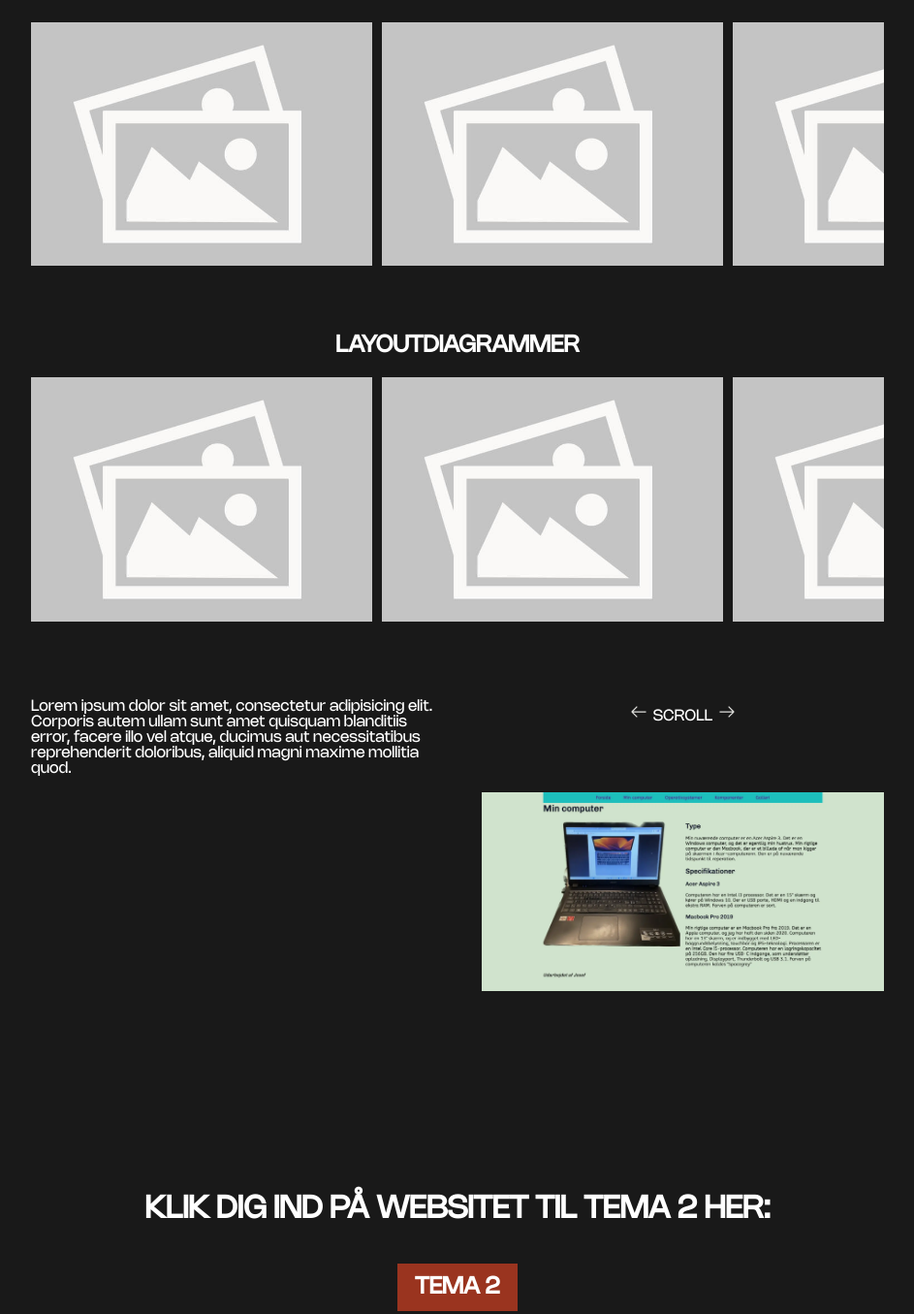
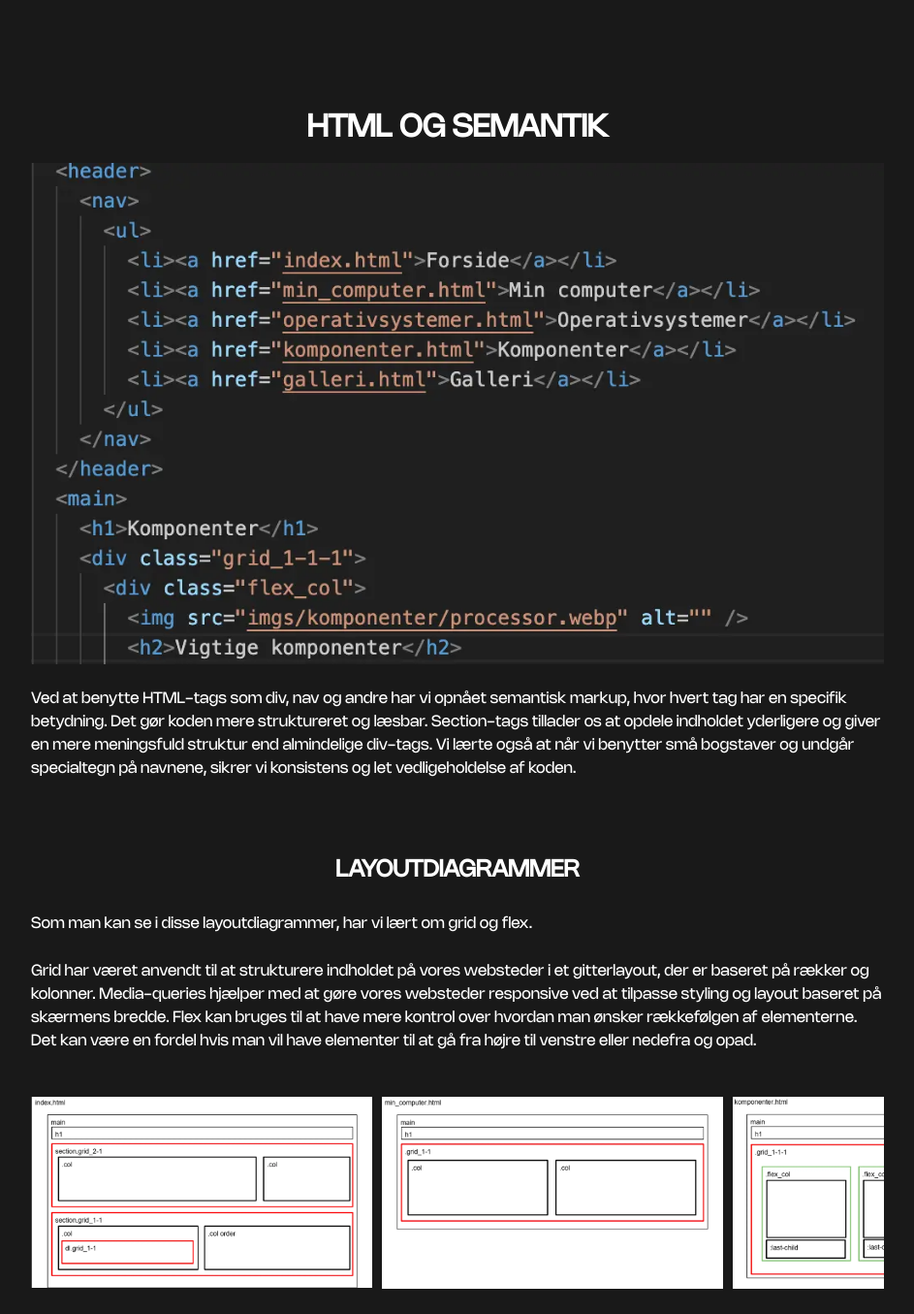
Before and after one commit to josefalnajaar/06_portfolio, a plain HTML site: page tema_2.html in a window 1280 px wide. Shown: the part 651-2006 px from the top of the page at 97% size, without its empty margins (168-1111 px from the left). Drawn offline with Linux system fonts and the light colour scheme.

Commit message:
Tema 2 opdateret tekst og billeder

```diff
--- a/generel.css
+++ b/generel.css
@@ -90,6 +90,13 @@ nav a:hover {
 }
 
 /* OVERSKRIFT STYLE */
+
+.tema p,
+.tema h3 {
+  line-height: 1.5;
+  margin-bottom: 25px;
+}
+
 .tema_knap {
   display: inline-block;
   padding: 12px;
@@ -102,6 +109,7 @@ nav a:hover {
 
 .tema_knap h3 {
   mix-blend-mode: soft-light;
+  margin: 0;
 }
 
 .tema_knap.tema2 {
@@ -291,6 +299,24 @@ main {
   bottom: 0;
 }
 
+/* HTML OG SEMANTIK */
+
+.html_overskrift h1 {
+  text-align: center;
+}
+
+.html_og_semantik {
+  display: flex;
+  flex-direction: column;
+  gap: 20px;
+  margin-bottom: 50px;
+}
+
+.html_billede img {
+  width: 50px;
+  height: auto;
+}
+
 .lidt_om_mig {
   background-color: #9a341f;
 }
@@ -403,12 +429,12 @@ main {
   align-items: center;
   justify-content: center;
   margin: auto;
-  margin-bottom: 50px;
   margin-top: 10px;
 }
 
 .pile p {
   color: white;
+  margin: 0;
 }
 
 .pile img {
@@ -581,7 +607,7 @@ main {
 }
 
 .pile_info img,
-p {
+.pile_info p {
   margin-top: 10px;
 }
 
@@ -728,7 +754,22 @@ p {
   .forsidebokse_links:hover h3 {
     opacity: 1;
   }
+  /* HTML OG SEMANTIK */
+  .html_overskrift h1 {
+    text-align: center;
+  }
 
+  .html_og_semantik {
+    display: flex;
+    flex-direction: column;
+    gap: 20px;
+    margin-bottom: 50px;
+  }
+
+  .html_billede img {
+    width: 50px;
+    height: auto;
+  }
   /* WIREFRAMES */
 
   .wireframes_billeder {
@@ -782,11 +823,21 @@ p {
     object-fit: cover;
   }
 
+  .layoutdiagrammer_titel {
+    margin-bottom: 20px;
+  }
+
   .layoutdiagrammer h3 {
     text-align: center;
     font-size: 1.5rem;
   }
   /* FORKLARING */
+
+  .tema p {
+    line-height: 1.5;
+    margin-bottom: 25px;
+  }
+
   .forskellige_sider_forklaring {
     margin-bottom: 20px;
   }
@@ -813,6 +864,10 @@ p {
 
   .pile_info {
     display: none;
+  }
+
+  .pile p {
+    margin: 0;
   }
 
   /* KLIK VIDERE */
--- a/tema_2.html
+++ b/tema_2.html
@@ -42,14 +42,45 @@
           </div>
           <div class="tema_forklaring">
             <p>
-              Lorem ipsum dolor, sit amet consectetur adipisicing elit. Illum
-              doloremque, sapiente voluptates aut laboriosam, consectetur dicta
-              non minus quaerat rerum quas autem, maiores velit rem. Unde saepe
-              molestiae animi adipisci!
+              I tema 2 skulle vi lave vores egen hjemmeside, som var bestemt af
+              færdigtegnede layoutdaigrammer og wireframes. Vi fik dog
+              muligheden for at style hjemmesiden som vi ønskede med egne valg
+              af farver.
+            </p>
+            <p>
+              I dette forløb har vi udforsket vigtige teknikker inden for
+              oprettelse af digitale brugergrænseflader. Fra semantisk markup og
+              navnekonventioner til designkonventioner og Gestaltlovene har vi
+              dykket ned i essentielle elementer af webdesign.
+            </p>
+            <p>
+              Derudover har vi også fået introduceret nye værktøjer som grid,
+              media queries, flex og Figma for at strukturere og optimere vores
+              websteder.
             </p>
           </div>
         </div>
-        <div class="wireframes">
+        <div class="html_og_semantik">
+          <div class="html_overskrift"><h1>Html og semantik</h1></div>
+          <div class="html_billede">
+            <img
+              src="images/screenshots/tema_2/html_kode.webp"
+              alt="HTML kode"
+            />
+          </div>
+          <div class="html_forklaring">
+            <p>
+              Ved at benytte HTML-tags som div, nav og andre har vi opnået
+              semantisk markup, hvor hvert tag har en specifik betydning. Det
+              gør koden mere struktureret og læsbar. Section-tags tillader os at
+              opdele indholdet yderligere og giver en mere meningsfuld struktur
+              end almindelige div-tags. Vi lærte også at når vi benytter små
+              bogstaver og undgår specialtegn på navnene, sikrer vi konsistens
+              og let vedligeholdelse af koden.
+            </p>
+          </div>
+        </div>
+        <!-- <div class="wireframes">
           <div class="wireframes_titel">
             <h3>Wireframes</h3>
           </div>
@@ -60,26 +91,63 @@
             <img src="placeholder.jpg" alt="placeholder" />
             <img src="placeholder.jpg" alt="placeholder" />
           </div>
-        </div>
+        </div> -->
         <div class="layoutdiagrammer">
           <div class="layoutdiagrammer_titel">
             <h3>Layoutdiagrammer</h3>
           </div>
+          <div class="layoutdiagram_tekst">
+            <p>
+              Som man kan se i disse layoutdiagrammer, har vi lært om grid og
+              flex.
+            </p>
+            <p>
+              Grid har været anvendt til at strukturere indholdet på vores
+              websteder i et gitterlayout, der er baseret på rækker og kolonner.
+              Media-queries hjælper med at gøre vores websteder responsive ved
+              at tilpasse styling og layout baseret på skærmens bredde. Flex kan
+              bruges til at have mere kontrol over hvordan man ønsker
+              rækkefølgen af elementerne. Det kan være en fordel hvis man vil
+              have elementer til at gå fra højre til venstre eller nedefra og
+              opad.
+            </p>
+          </div>
           <div class="layoutdiagrammer_billeder">
-            <img src="placeholder.jpg" alt="placeholder" />
-            <img src="placeholder.jpg" alt="placeholder" />
-            <img src="placeholder.jpg" alt="placeholder" />
-            <img src="placeholder.jpg" alt="placeholder" />
-            <img src="placeholder.jpg" alt="placeholder" />
+            <img
+              src="images/screenshots/tema_2/layoutdiagram/index.webp"
+              alt="layout forside"
+            />
+            <img
+              src="images/screenshots/tema_2/layoutdiagram/mincomputer.webp"
+              alt="layout min computer"
+            />
+            <img
+              src="images/screenshots/tema_2/layoutdiagram/komponenter.webp"
+              alt="layout komponenter"
+            />
+            <img
+              src="images/screenshots/tema_2/layoutdiagram/operativ.webp"
+              alt="layout Operativsystemer"
+            />
+            <img
+              src="images/screenshots/tema_2/layoutdiagram/galleri.webp"
+              alt="layout galleri"
+            />
           </div>
         </div>
         <div class="forskellige_sider">
           <div class="forskellige_sider_forklaring">
             <p>
-              Lorem ipsum dolor sit amet, consectetur adipisicing elit. Corporis
-              autem ullam sunt amet quisquam blanditiis error, facere illo vel
-              atque, ducimus aut necessitatibus reprehenderit doloribus, aliquid
-              magni maxime mollitia quod.
+              Designkonventioner, såsom placeringen af menuen øverst på sitet og
+              brugen af sammenhængende farver, er essentielle for at skabe en
+              overskuelig og velstruktureret side.
+            </p>
+            <p>
+              Gestaltlovene, herunder wireframes, spiller en væsentlig rolle i
+              at skabe en letforståelig struktur på vores websteder. Wireframes
+              fungerer som grundlæggende skitser, der viser, hvordan de
+              semantiske mark-ups er placeret og hjælper med at definere
+              layoutet.
             </p>
           </div>
           <div class="forklaring_sider">
```
Also changed, not shown: images/screenshots/tema_2/html_kode.webp (added), images/screenshots/tema_2/layoutdiagram/galleri.webp (added), images/screenshots/tema_2/layoutdiagram/index.webp (added), images/screenshots/tema_2/layoutdiagram/komponenter.webp (added), images/screenshots/tema_2/layoutdiagram/mincomputer.webp (added), images/screenshots/tema_2/layoutdiagram/operativ.webp (added), images/screenshots/tema_3/mood_og_style/moodboard.webp (added), images/screenshots/tema_3/mood_og_style/style_tile.webp (added).
